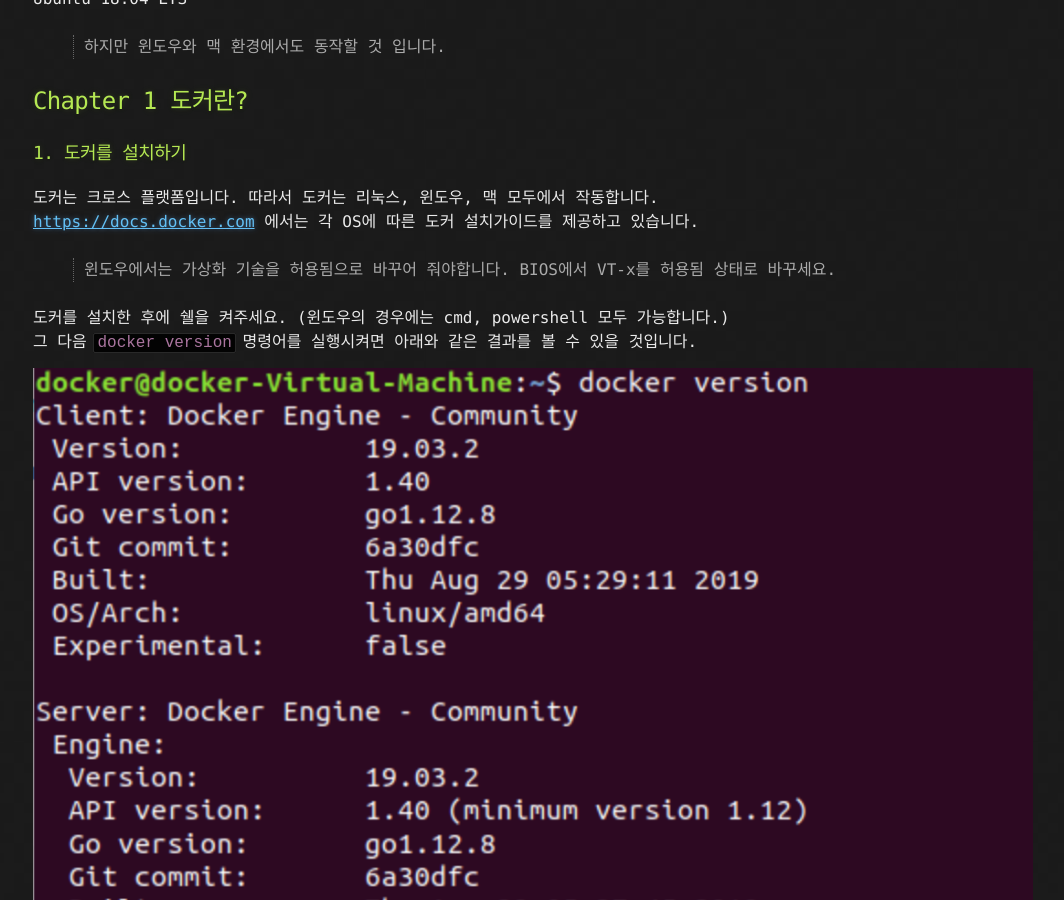
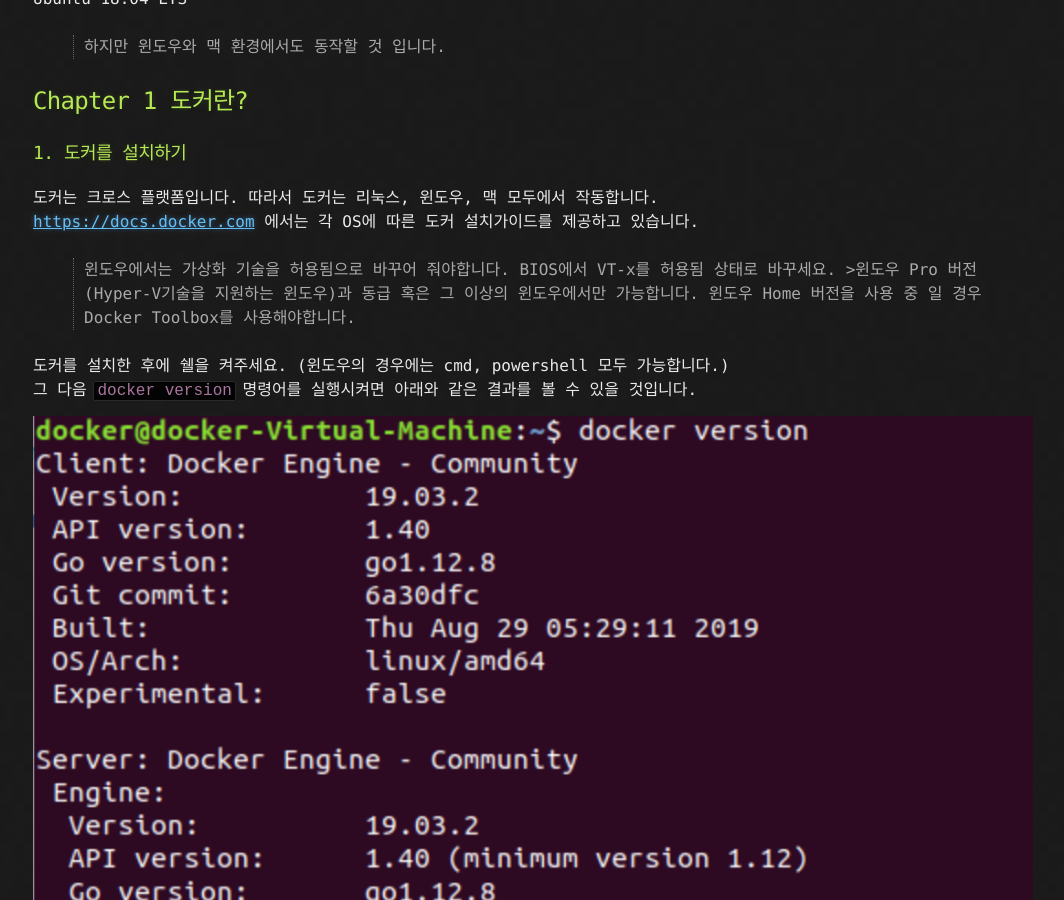
Before and after one commit to KUICS-Official/kuics_blog, a Jekyll site: the page built from _posts/2019-09-20-Docker-1.md, in a window 1280 px wide and 900 px high, scrolled down 322 px. Shown: the whole window, without its empty margins (107-1171 px from the left). Built offline with Jekyll 4.4.1, drawn with Linux system fonts in a browser that asks for light colours.

Commit message:
Specify Windows Distro
Only Pro version of WIndows can run docker

````diff
--- a/_posts/2019-09-20-Docker-1.md
+++ b/_posts/2019-09-20-Docker-1.md
@@ -13,6 +13,7 @@ Ubuntu 18.04 LTS
 도커는 크로스 플랫폼입니다. 따라서 도커는 리눅스, 윈도우, 맥 모두에서 작동합니다.<br/>
 [https://docs.docker.com](https://docs.docker.com) 에서는 각 OS에 따른 도커 설치가이드를 제공하고 있습니다.
 >윈도우에서는 가상화 기술을 허용됨으로 바꾸어 줘야합니다. BIOS에서 VT-x를 허용됨 상태로 바꾸세요.
+    >윈도우 Pro 버전(Hyper-V기술을 지원하는 윈도우)과 동급 혹은 그 이상의 윈도우에서만 가능합니다. 윈도우 Home 버전을 사용 중 일 경우 Docker Toolbox를 사용해야합니다.
 
 도커를 설치한 후에 쉘을 켜주세요. (윈도우의 경우에는 cmd, powershell 모두 가능합니다.)<br/>
 그 다음 ```docker version``` 명령어를 실행시켜면 아래와 같은 결과를 볼 수 있을 것입니다.
````
